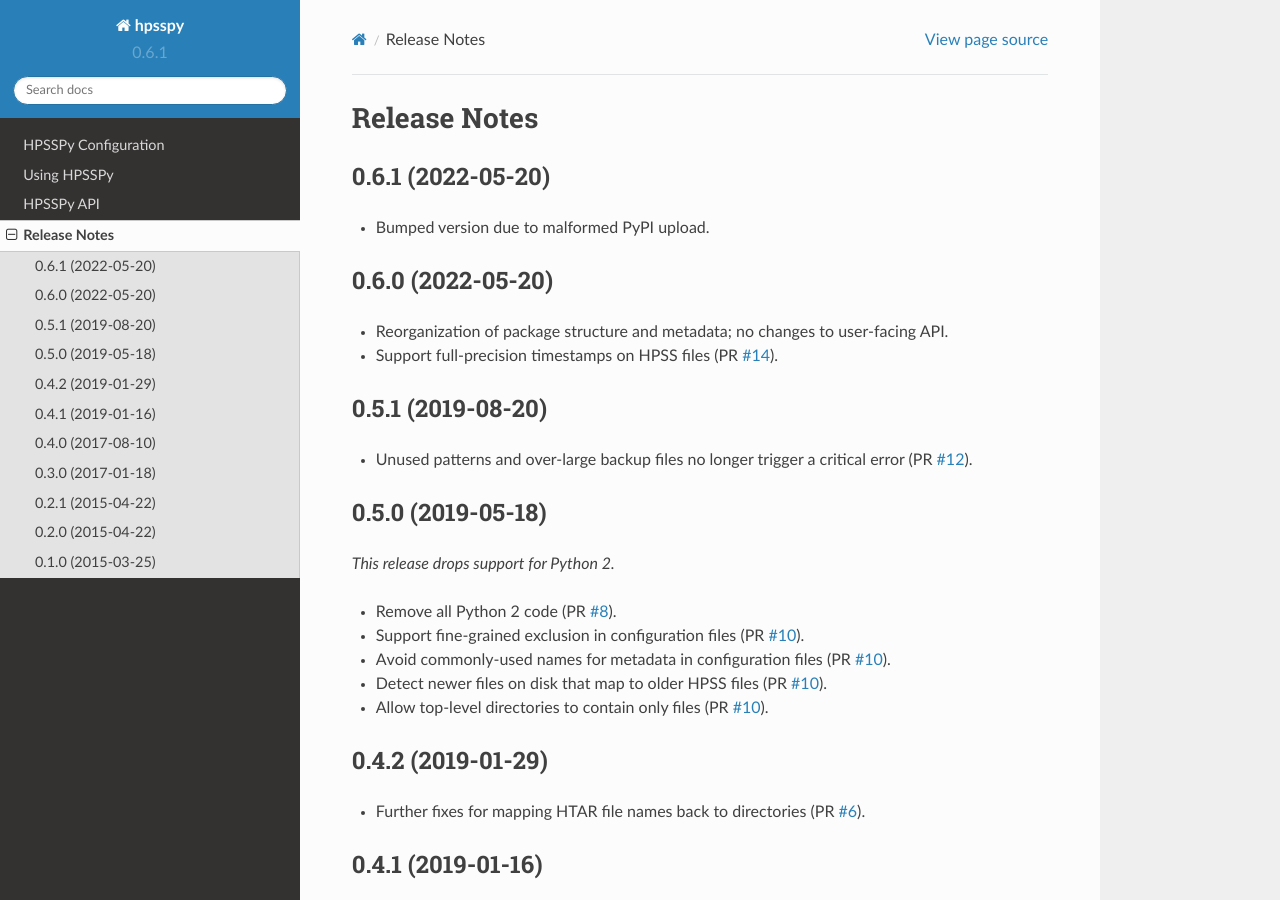
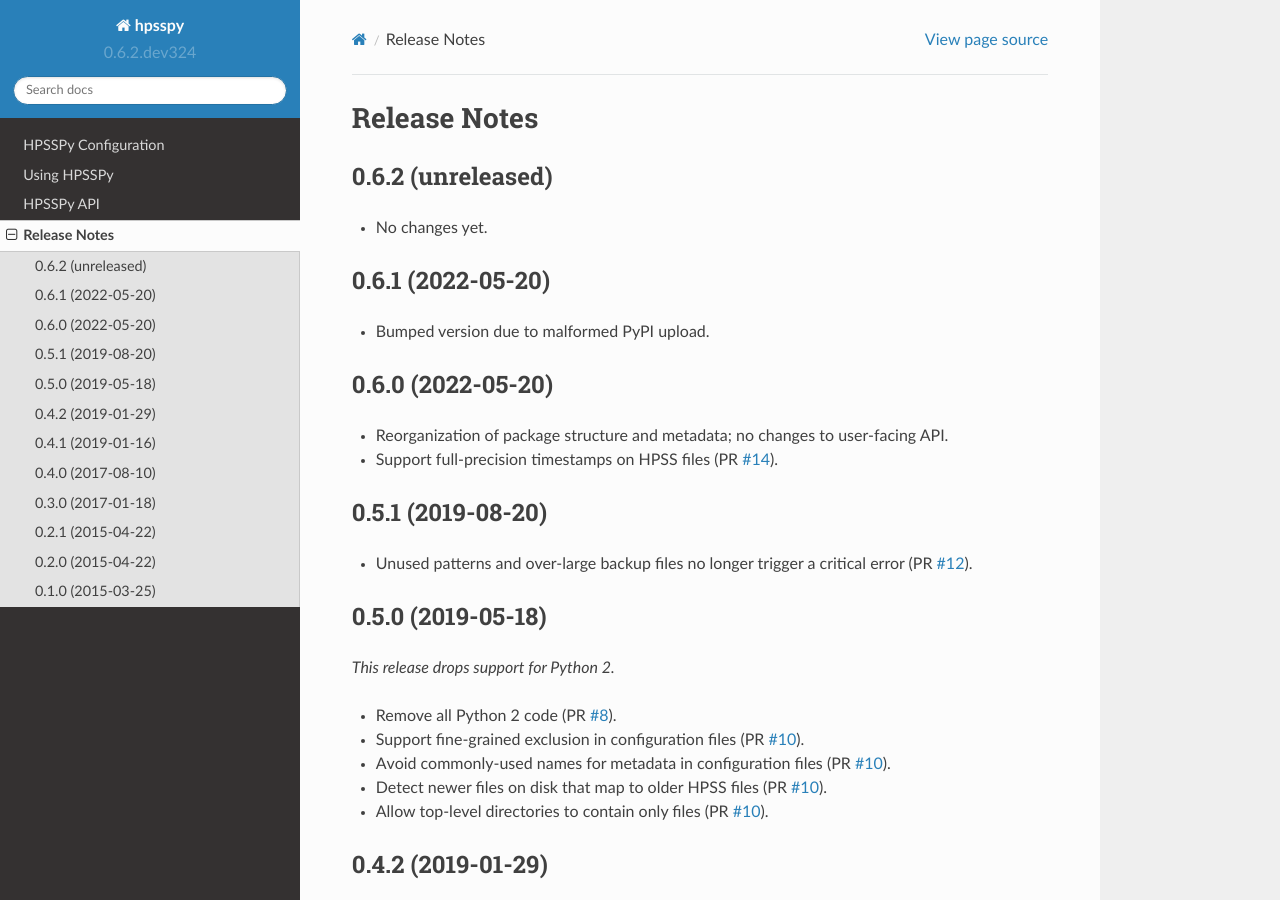
Before and after one commit to weaverba137/hpsspy, a Sphinx documentation site: the page built from doc/changes.rst, in a window 1280 px wide and 900 px high. Built offline with Sphinx 7.4.7 and the Read the Docs theme 2.0.0, drawn with Linux system fonts in a browser that asks for light colours.

Commit message:
bump version after tag

```diff
--- a/doc/changes.rst
+++ b/doc/changes.rst
@@ -1,6 +1,11 @@
 =============
 Release Notes
 =============
+
+0.6.2 (unreleased)
+------------------
+
+* No changes yet.
 
 0.6.1 (2022-05-20)
 ------------------
--- a/hpsspy/__init__.py
+++ b/hpsspy/__init__.py
@@ -6,7 +6,7 @@
 
 Python interface to the HPSS system.
 """
-__version__ = '0.6.1'
+__version__ = '0.6.2.dev324'
 
 
 class HpssError(Exception):
```
